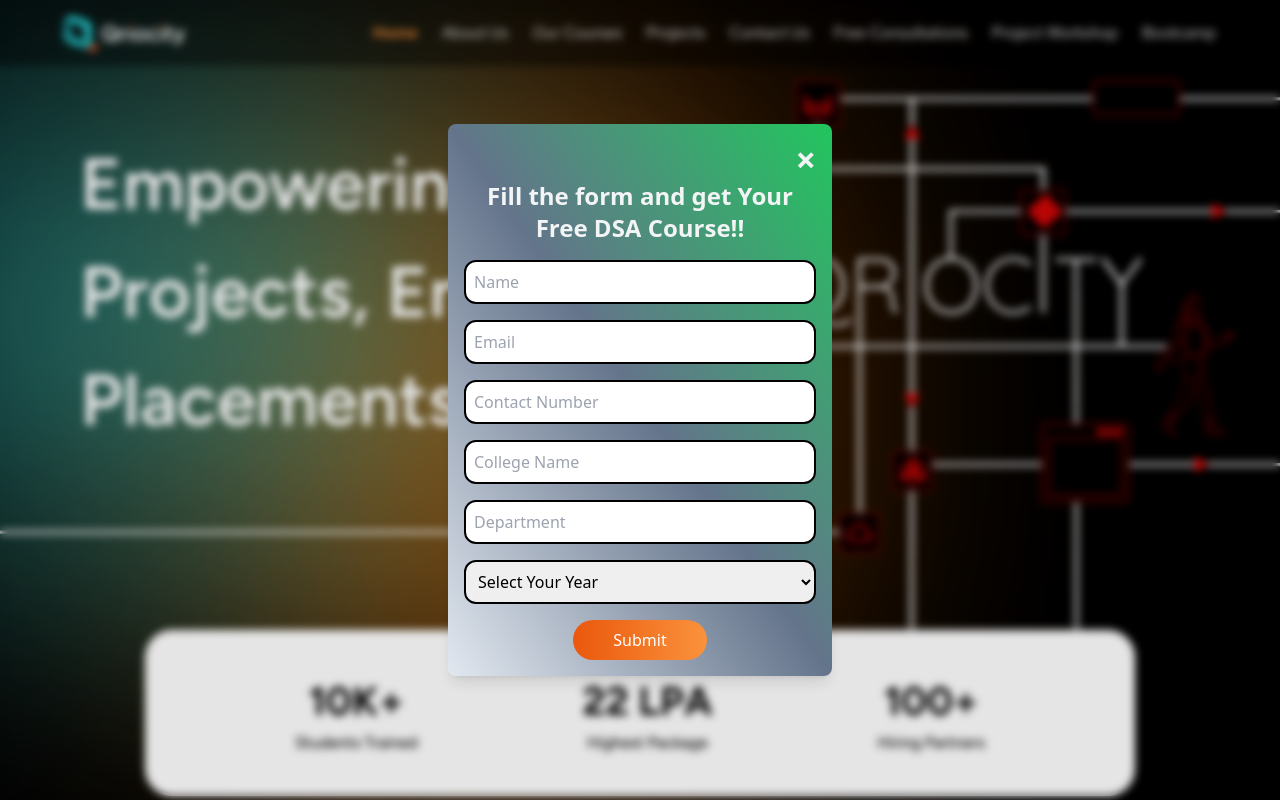
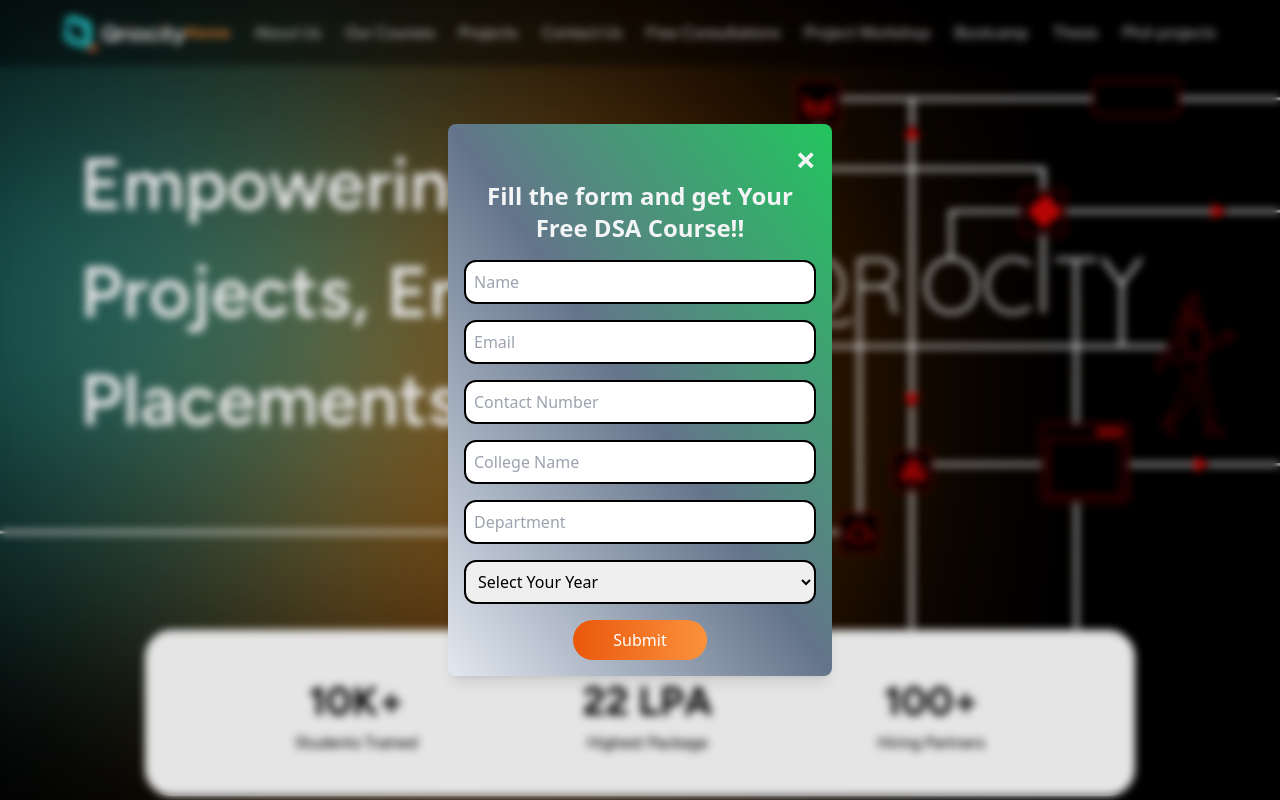
Before and after one commit to Qriocity-Company/Qriocity, a React (Vite) app: page / in a window 1280 px wide. Shown: the top 800 px of the page. Built offline with nearby package versions, Linux system fonts and the light colour scheme.

Commit message:
Update Navbar.jsx

```diff
--- a/src/components/Navbar.jsx
+++ b/src/components/Navbar.jsx
@@ -49,6 +49,15 @@ export const Navbar = () => {
           </Link>
           <Link to="/Bootcamp" className={isRouteActive("/Bootcamp")}>
             Bootcamp
+          </Link>
+          <Link
+            to="/thesis-service"
+            className={isRouteActive("/thesis-service")}
+          >
+            Thesis
+          </Link>
+          <Link to="/phd-projects" className={isRouteActive("/phd-projects")}>
+            Phd-projects
           </Link>
         </div>
         <div className="md:hidden flex items-center">
@@ -138,6 +147,24 @@ export const Navbar = () => {
             >
               Bootcamp
             </Link>
+            <Link
+              to="/thesis-service"
+              className={isRouteActive("/thesis-service")}
+              onClick={() => {
+                toggleMenu();
+              }}
+            >
+              Thesis
+            </Link>
+            <Link
+              to="/phd-projects"
+              className={isRouteActive("/phd-projects")}
+              onClick={() => {
+                toggleMenu();
+              }}
+            >
+              Phd-projects
+            </Link>
 
             <HiX
               className="text-[white] text-4xl cursor-pointer"
```
